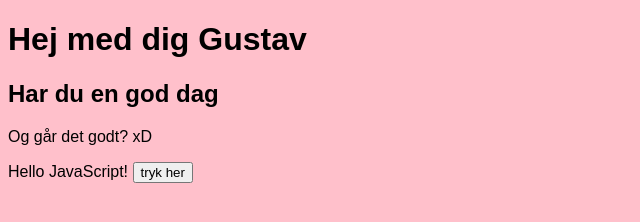
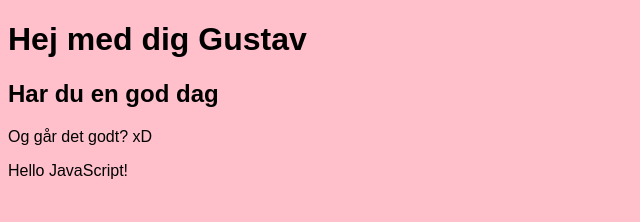
Before and after one commit to fili0727/hej-med-dig, a plain HTML site: page index.html in a window 1280 px wide. Shown: the whole page, without its empty margins (0-640 px from the left). Drawn offline with Linux system fonts and the light colour scheme.

Commit message:
Update index.html

```diff
--- a/index.html
+++ b/index.html
@@ -12,6 +12,5 @@
     <h2>Har du en god dag</h2>
     <p>Og går det godt? xD</p>
     <script src="app.js"></script>
-    <button>tryk her</button>
   </body>
 </html>
```
